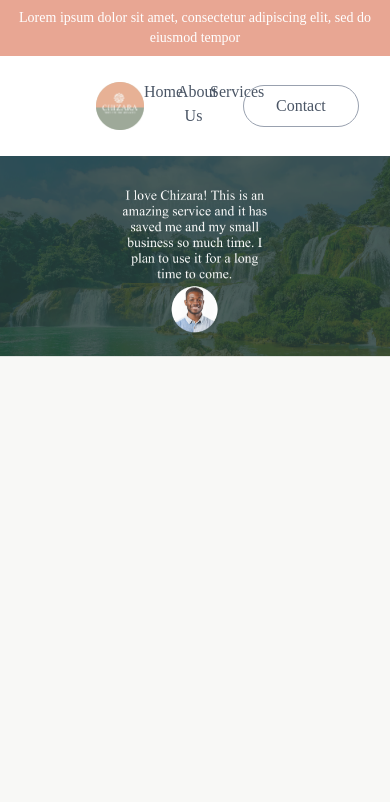
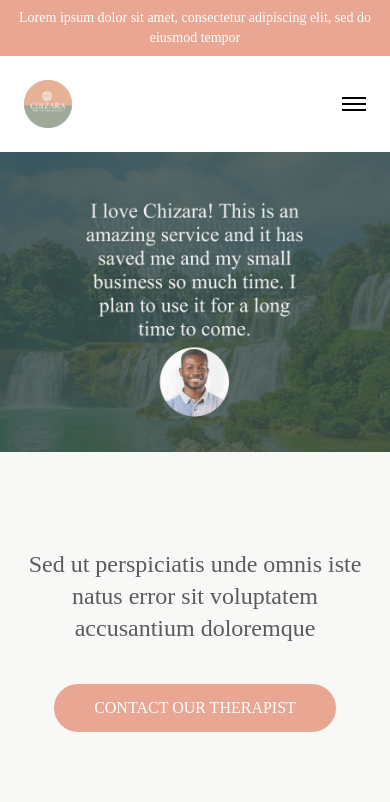
Before and after one commit to ifiokabasiudo/chizara, a Next.js app: page / in a window 390 px wide. Shown: the top 802 px of the page. Built offline with nearby package versions, Linux system fonts and the light colour scheme.

Commit message:
Completed home page

```diff
--- a/app/components/carousel.tsx
+++ b/app/components/carousel.tsx
@@ -60,7 +60,7 @@ export function CarouselDemo() {
     <div className="w-full overflow-hidden">
       <div
         id="Hero"
-        className="relative w-full h-screen flex flex-col justify-center items-center text-center px-8"
+        className="relative w-full h-[300px] sm:h-[400px] md:h-[500px] lg:h-screen flex flex-col justify-center items-center text-center px-8"
       >
         {/* {images.map((image, index) => ( */}
         {images.map((image, index) => (
@@ -75,7 +75,7 @@ export function CarouselDemo() {
               <Image
                 src={image.name}
                 alt={`Hero image ${index}`}
-                // fill
+                fill
                 className="object-cover"
                 priority={index === 0}
               />
--- a/app/page.tsx
+++ b/app/page.tsx
@@ -10,8 +10,11 @@ import image6 from "../public/Group 6.png";
 import logoLg from "../public/logo.png";
 import logoSm from "../public/logo-sm.png";
 import { CarouselDemo } from "./components/carousel";
+import { useState } from "react";
 
 export default function Home() {
+  const [open, setOpen] = useState(false);
+
   const services = [
     { title: "Individual Counseling for Depression", link: "#", image: image1 },
     { title: "Child Therapy", link: "#", image: image2 },
@@ -30,44 +33,61 @@ export default function Home() {
       </div>
 
       {/* Navbar */}
-      <header className="flex items-center justify-between px-24 py-6 bg-white">
+      <header className="bg-white w-full">
+      <div className="flex items-center justify-between px-6 md:px-24 py-6">
+        {/* LOGO */}
         <div className="flex items-center gap-3">
           <div className="w-12 h-12 rounded-full bg-[#cfd6c8] flex items-center justify-center text-[#e8a693] font-bold">
             <Image
               src={logoSm}
               alt="Chizara logo"
-              className="w-12 h-12"
-              objectFit="cover"
-              // fill
+              className="w-12 h-12 object-cover"
             />
           </div>
         </div>
 
-        <nav className="flex justify-between w-[50%] text-gray-600 text-center">
-          <a
-            className="hover:border-b-2 hover:border-black pb-1 w-1/3 hover:bg-gray-100 transition-colors duration-300"
-            href="#"
-          >
+        {/* DESKTOP NAV */}
+        <nav className="hidden md:flex justify-between w-[50%] text-gray-600 text-center">
+          <a className="hover:border-b-2 hover:border-black pb-1 w-1/3 hover:bg-gray-100 transition">
             Home
           </a>
-          <a
-            href="#"
-            className="hover:border-b-2 hover:border-black pb-1 w-1/3 hover:bg-gray-100 transition-colors duration-300"
-          >
+          <a className="hover:border-b-2 hover:border-black pb-1 w-1/3 hover:bg-gray-100 transition">
             About Us
           </a>
-          <a
-            href="#"
-            className="hover:border-b-2 hover:border-black pb-1 w-1/3 hover:bg-gray-100 transition-colors duration-300"
-          >
+          <a className="hover:border-b-2 hover:border-black pb-1 w-1/3 hover:bg-gray-100 transition">
             Services
           </a>
         </nav>
 
-        <button className="border text-gray-600 border-gray-400 rounded-full px-8 py-2 hover:cursor-pointer hover:bg-gray-600 hover:text-white transition-colors duration-300">
+        {/* DESKTOP BUTTON */}
+        <button className="hidden md:block border text-gray-600 border-gray-400 rounded-full px-8 py-2 hover:bg-gray-600 hover:text-white transition">
           Contact
         </button>
-      </header>
+
+        {/* MOBILE MENU BUTTON */}
+        <button
+          onClick={() => setOpen(!open)}
+          className="md:hidden flex flex-col gap-1 hover:cursor-pointer"
+        >
+          <span className="w-6 h-0.5 bg-black" />
+          <span className="w-6 h-0.5 bg-black" />
+          <span className="w-6 h-0.5 bg-black" />
+        </button>
+      </div>
+
+      {/* ✅ MOBILE MENU */}
+      {open && (
+        <div className="md:hidden bg-white border-t flex flex-col items-center gap-6 py-8 text-gray-700">
+          <a className="text-lg">Home</a>
+          <a className="text-lg">About Us</a>
+          <a className="text-lg">Services</a>
+
+          <button className="border text-gray-600 border-gray-400 rounded-full px-10 py-2 hover:bg-gray-600 hover:text-white transition">
+            Contact
+          </button>
+        </div>
+      )}
+    </header>
 
       {/* Hero Section */}
       {/* <div className="relative w-full h-[500px] flex items-center overflow-hidden"> */}
```
